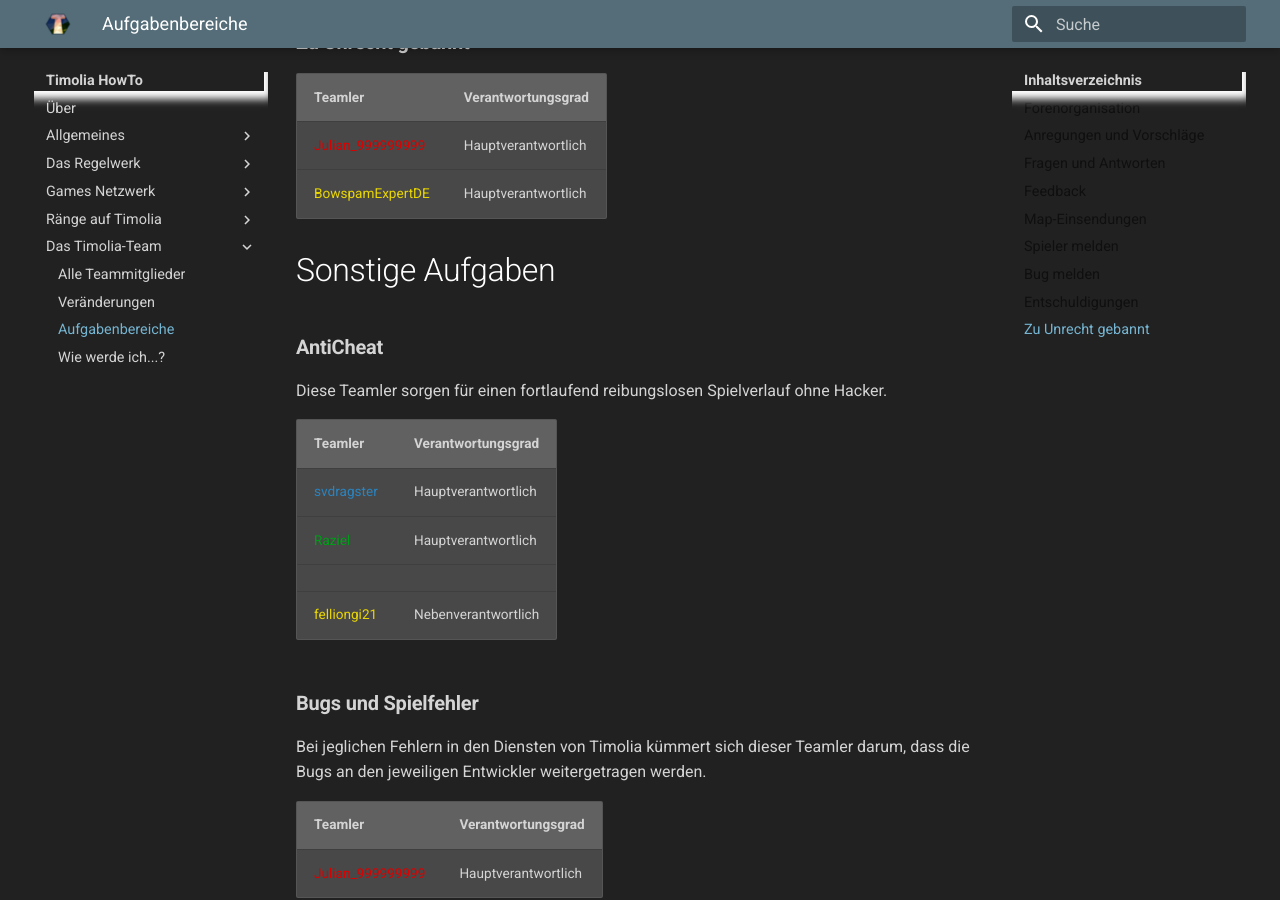
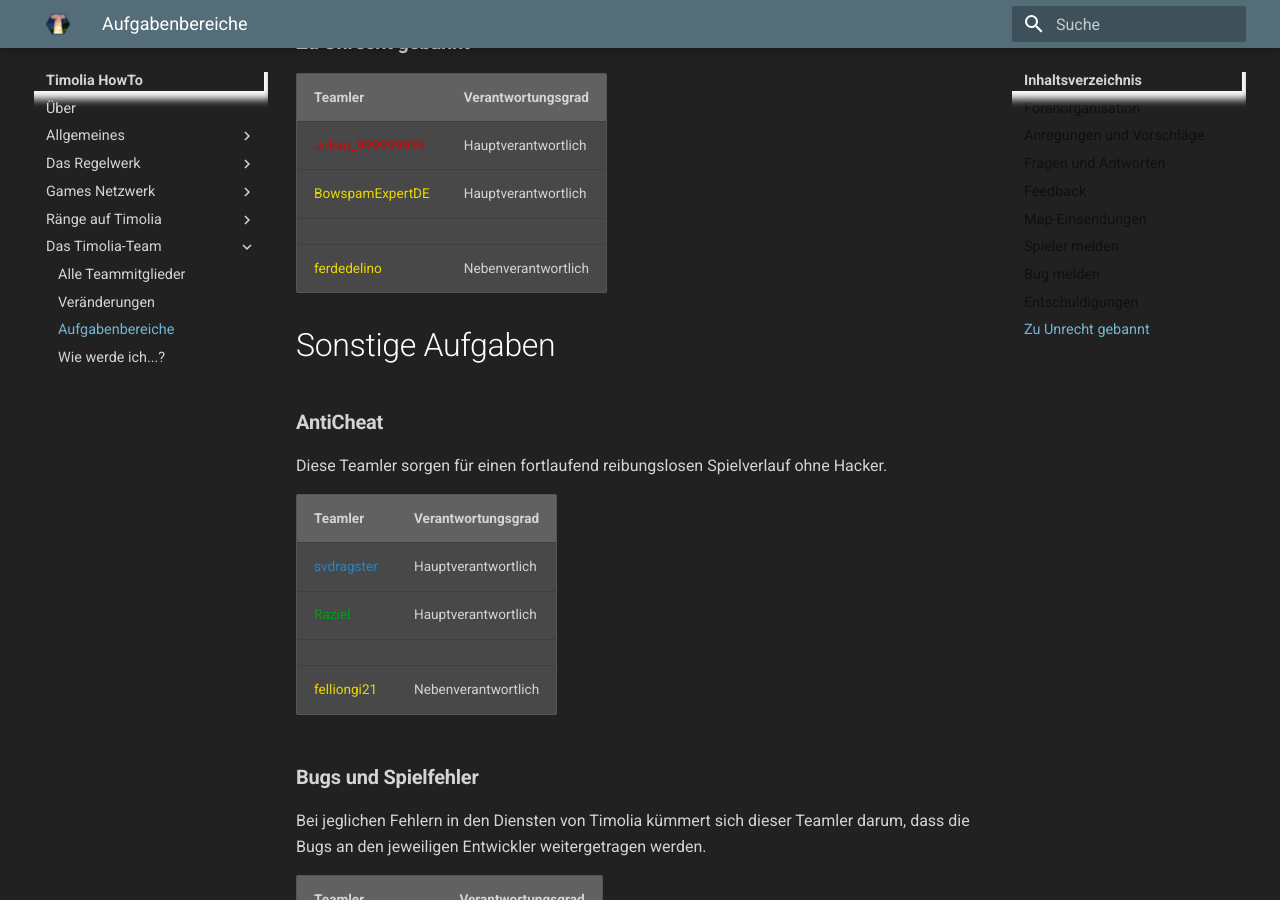
Before and after one commit to TimoliaDE/HowTo, an MkDocs documentation site: the page built from docs/team/responsibilities.md, in a window 1280 px wide and 900 px high, scrolled down 3128 px. Built offline with MkDocs 1.6.1 and Material for MkDocs 9.7.7, drawn with Linux system fonts in a browser that asks for light colours; old or Windows-style settings are respelled for this version of MkDocs.

Commit message:
Update responsibilities.md

```diff
--- a/docs/team/responsibilities.md
+++ b/docs/team/responsibilities.md
@@ -82,6 +82,8 @@ Die Verantwortlichen für die Forenorganisation kümmern sich sowohl um den Aufb
 | ------ | ------ |
 |<span class='moderator'>Julian_999999999</span> | Hauptverantwortlich |
 |<span class='supporter'>BowspamExpertDE</span> | Hauptverantwortlich |
+| | |
+|<span class='supporter'>ferdedelino</span> | Nebenverantwortlich |
 
 # Sonstige Aufgaben
 
```
